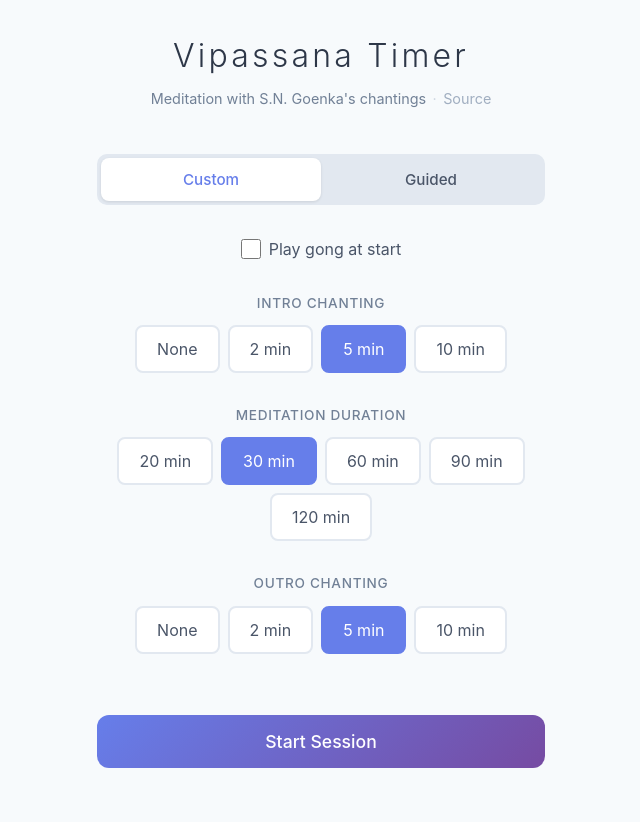
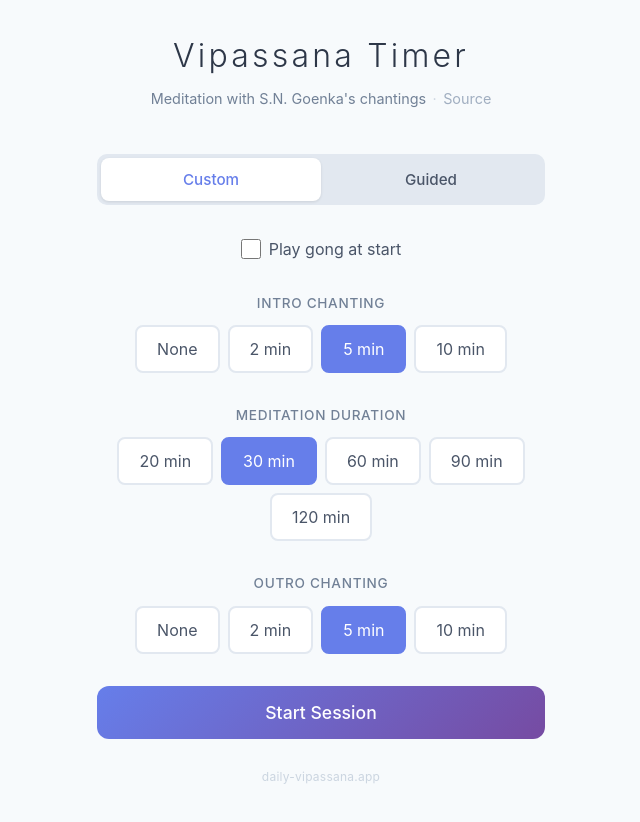
Before and after one commit to shadowfax92/vipassana-daily-meditation-app, a React (Vite) app in the folder cloudflare-app/: page / in a window 1280 px wide. Shown: the top 822 px of the page, without its empty margins (319-959 px from the left). Before the commit the page ends 800 px from the top, so only its background shows below. Built offline with nearby package versions, Linux system fonts and the light colour scheme.

Commit message:
fix: add footer with domain for bookmarking

```diff
--- a/cloudflare-app/src/App.css
+++ b/cloudflare-app/src/App.css
@@ -336,6 +336,24 @@
   color: #a0aec0;
 }
 
+/* Footer */
+.app-footer {
+  margin-top: auto;
+  padding: 1.5rem 0 0.5rem;
+  text-align: center;
+}
+
+.app-footer a {
+  font-size: 0.75rem;
+  color: #cbd5e0;
+  text-decoration: none;
+  letter-spacing: 0.02em;
+}
+
+.app-footer a:hover {
+  color: #667eea;
+}
+
 /* Dark mode support */
 @media (prefers-color-scheme: dark) {
   .app {
@@ -456,6 +474,14 @@
   .instruction-card .card-duration {
     color: #a0aec0;
   }
+
+  .app-footer a {
+    color: #4a5568;
+  }
+
+  .app-footer a:hover {
+    color: #a3bffa;
+  }
 }
 
 /* Mobile responsiveness */
--- a/cloudflare-app/src/App.tsx
+++ b/cloudflare-app/src/App.tsx
@@ -662,6 +662,12 @@
           </button>
         </div>
       )}
+
+      <footer className="app-footer">
+        <a href="https://daily-vipassana.app" target="_blank" rel="noopener noreferrer">
+          daily-vipassana.app
+        </a>
+      </footer>
     </div>
   )
 }
```
